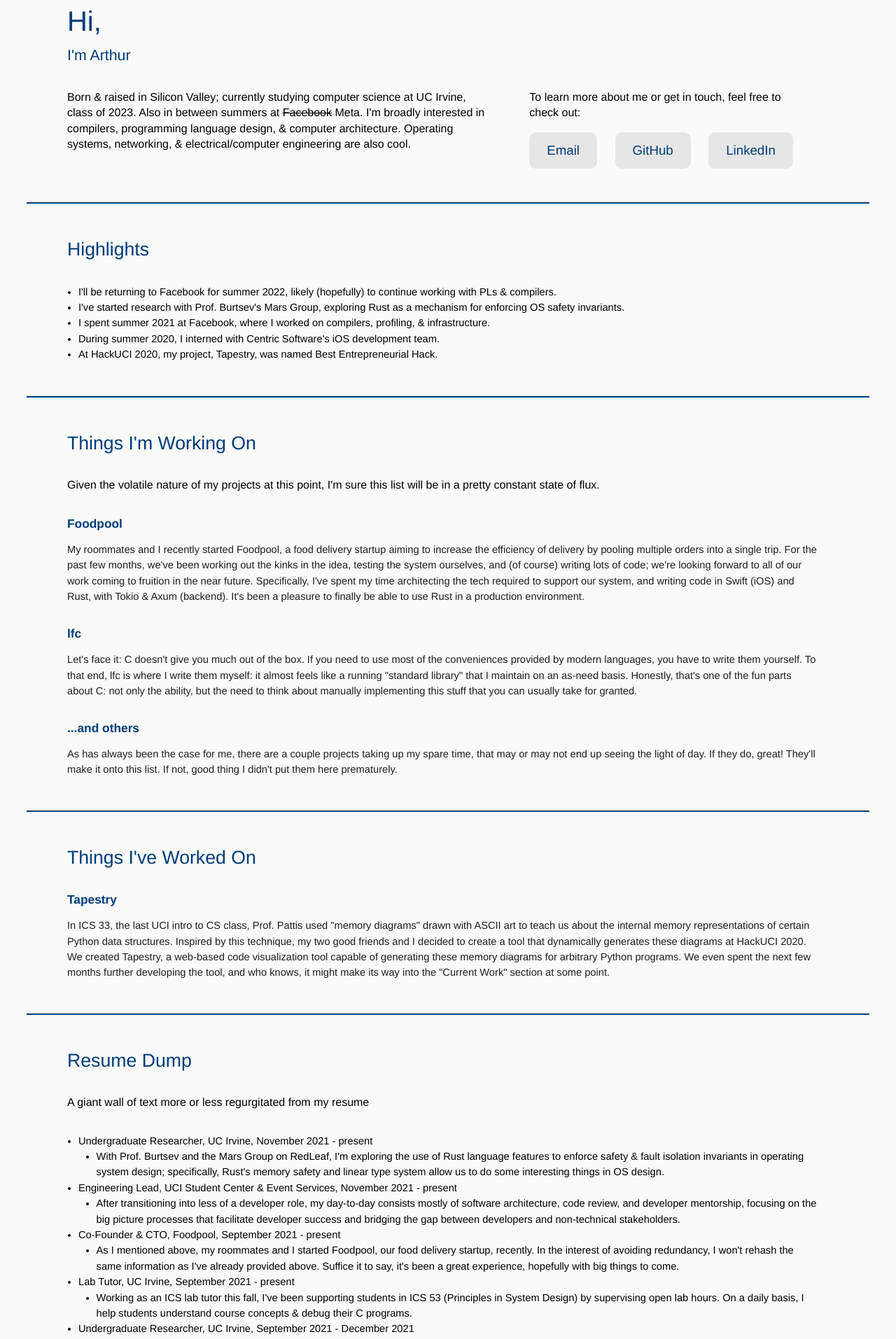
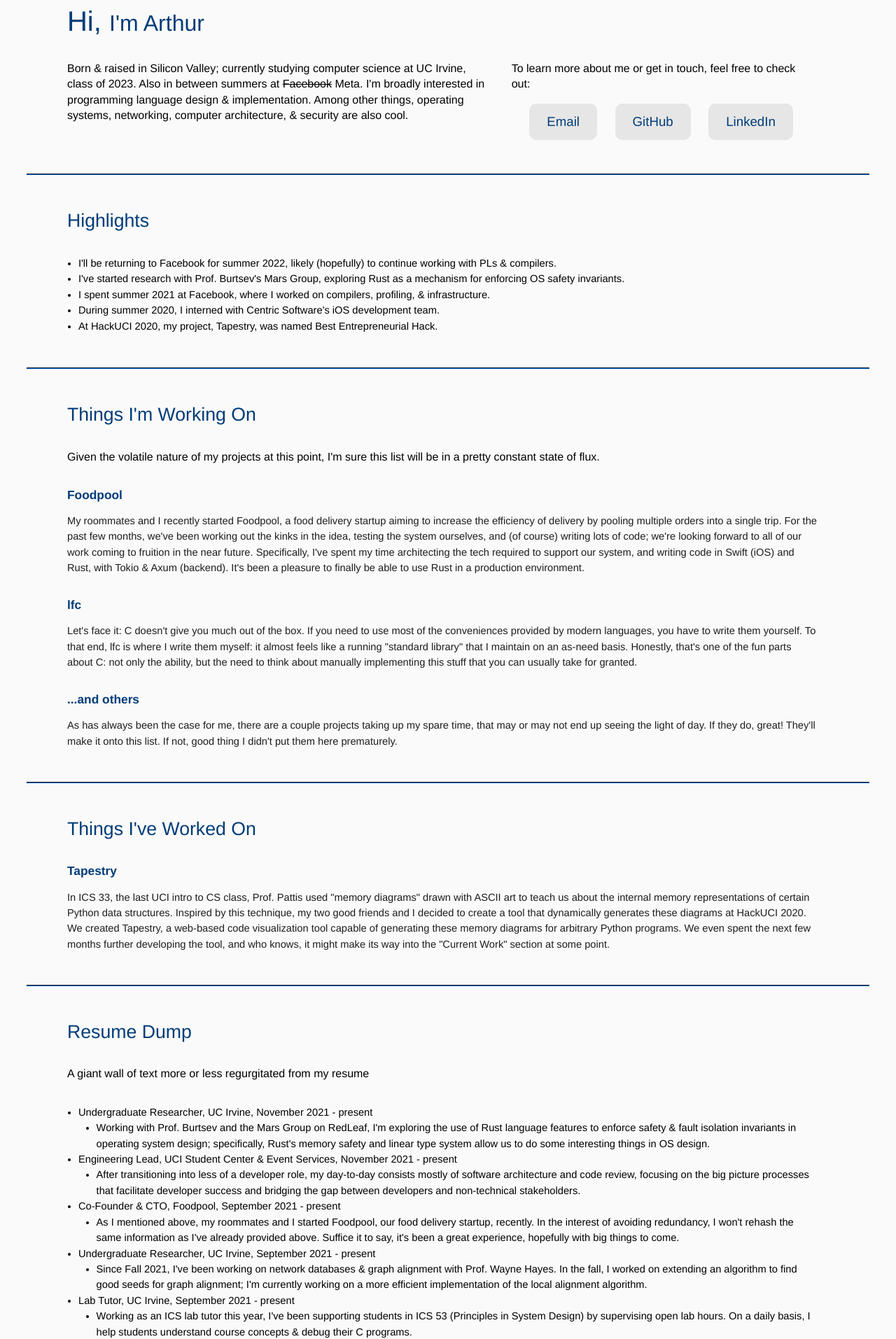
Before and after one commit to a-lafrance/a-lafrance.github.io, a Vue app: page / in a window 1280 px wide. Shown: the part 40-1953 px from the top of the page at 70% size. Built offline with nearby package versions, Linux system fonts and the light colour scheme.

Commit message:
w22 content refresh pt2

```diff
--- a/src/App.vue
+++ b/src/App.vue
@@ -2,13 +2,12 @@
   <BlankSection name="intro">
     <div id="intro-content">
       <div id="bio">
-        <h1 class="navy">Hi,</h1>
-        <h3 class="navy">I'm Arthur</h3>
+        <h1 class="navy">Hi, <span id="name-small">I'm Arthur</span></h1>
 
         <div id="bottom">
           <p>Born &amp; raised in Silicon Valley; currently studying computer science at UC Irvine, class of 2023. Also
-             in between summers at <span class="strikethrough">Facebook</span> Meta. I'm broadly interested in compilers, programming language design, &amp; computer
-             architecture. Operating systems, networking, &amp; electrical/computer engineering are also cool.
+             in between summers at <span class="strikethrough">Facebook</span> Meta. I'm broadly interested in programming language design &amp; implementation. Among other things,
+             operating systems, networking, computer architecture, &amp; security are also cool.
           </p>
 
           <div id="contact">
@@ -116,14 +115,14 @@ export default {
         {
           text: "Undergraduate Researcher, UC Irvine, November 2021 - present",
           subitems: [
-            `With Prof. Burtsev and the Mars Group on RedLeaf, I'm exploring the use of Rust language features to enforce safety & fault isolation invariants in
+            `Working with Prof. Burtsev and the Mars Group on RedLeaf, I'm exploring the use of Rust language features to enforce safety & fault isolation invariants in
             operating system design; specifically, Rust's memory safety and linear type system allow us to do some interesting things in OS design.`
           ]
         },
         {
           text: "Engineering Lead, UCI Student Center & Event Services, November 2021 - present",
           subitems: [
-            `After transitioning into less of a developer role, my day-to-day consists mostly of software architecture, code review, and developer mentorship, focusing on the big
+            `After transitioning into less of a developer role, my day-to-day consists mostly of software architecture and code review, focusing on the big
             picture processes that facilitate developer success and bridging the gap between developers and non-technical stakeholders.`
           ]
         },
@@ -135,23 +134,23 @@ export default {
           ]
         },
         {
+          text: "Undergraduate Researcher, UC Irvine, September 2021 - present",
+          subitems: [
+              `Since Fall 2021, I've been working on network databases & graph alignment with Prof. Wayne Hayes. In the fall, I worked on extending
+              an algorithm to find good seeds for graph alignment; I'm currently working on a more efficient implementation of the local alignment algorithm.`
+          ]
+        },
+        {
           text: "Lab Tutor, UC Irvine, September 2021 - present",
           subitems: [
-              `Working as an ICS lab tutor this fall, I've been supporting students in ICS 53 (Principles in System Design) by supervising open lab hours.
+              `Working as an ICS lab tutor this year, I've been supporting students in ICS 53 (Principles in System Design) by supervising open lab hours.
               On a daily basis, I help students understand course concepts & debug their C programs.`
           ]
         },
         {
-          text: "Undergraduate Researcher, UC Irvine, September 2021 - December 2021",
+          text: "Software Engineering Intern, Meta, June 2021 - September 2021",
           subitems: [
-              `During Fall 2021, I worked on network databases & graph alignment with Prof. Wayne Hayes. My group was mainly concerned with
-              developing ways to find good seeds for graph alignment, especially for applications in computational biology.`
-          ]
-        },
-        {
-          text: "Software Engineering Intern, Facebook, June 2021 - September 2021",
-          subitems: [
-            `At Facebook, I worked on an internal compiler toolchain, where I implemented runtime instrumentation for a new custom profiling system, and
+            `At Meta, I worked on an internal compiler toolchain, where I implemented runtime instrumentation for a new custom profiling system, and
             tooling around the new profiling system to assess & monitor profile health. Overall, I really enjoyed my summer and I'm excited to be back for summer 2022!`
           ]
         },
@@ -192,9 +191,9 @@ h1 {
   font-weight: normal;
 }
 
-h3 {
-  font-size: 16pt;
-  font-weight: 100;
+#name-small {
+  font-size: 24pt;
+  /* font-weight: 100; */
 }
 
 .button-group {
@@ -225,10 +224,6 @@ h3 {
   margin-left: 2vw;
 }
 
-#contact p {
-  padding-left: 2vw;
-}
-
 .copyright {
   padding-left: 3vw;
 
```
